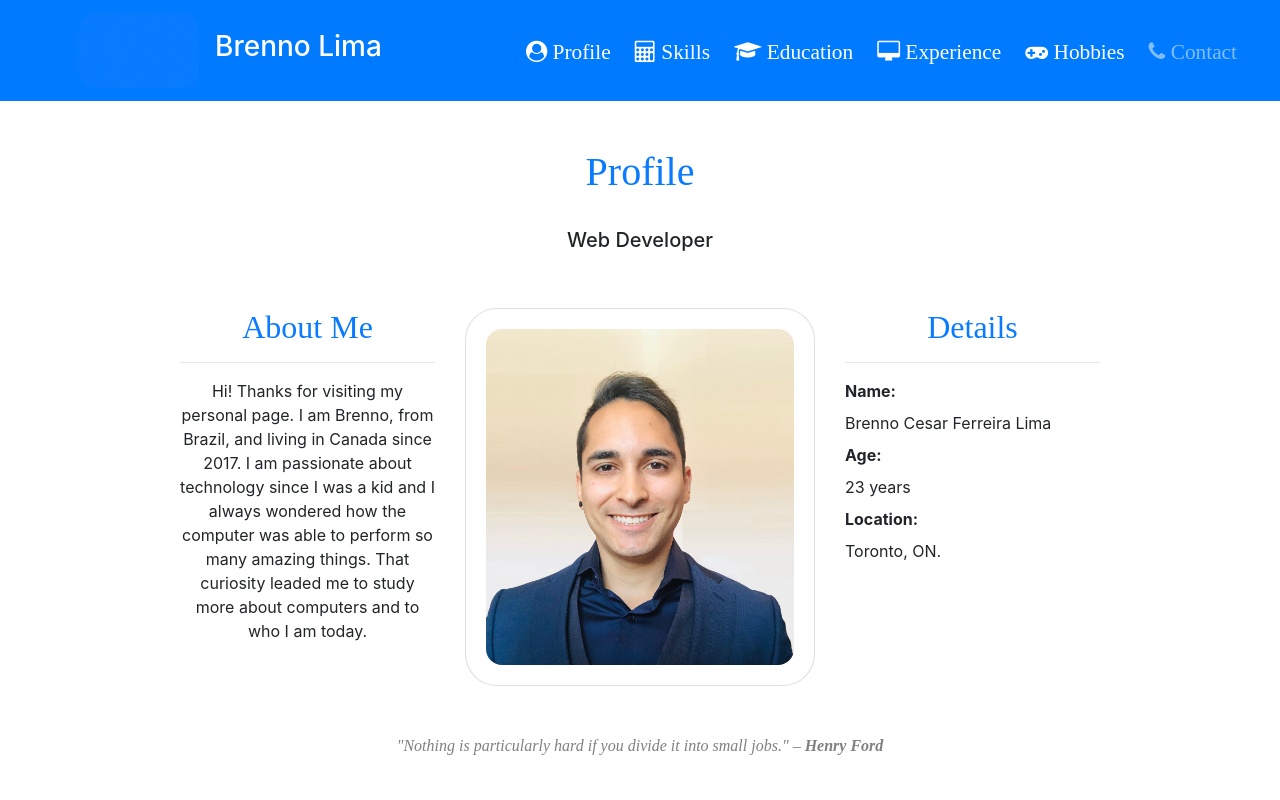
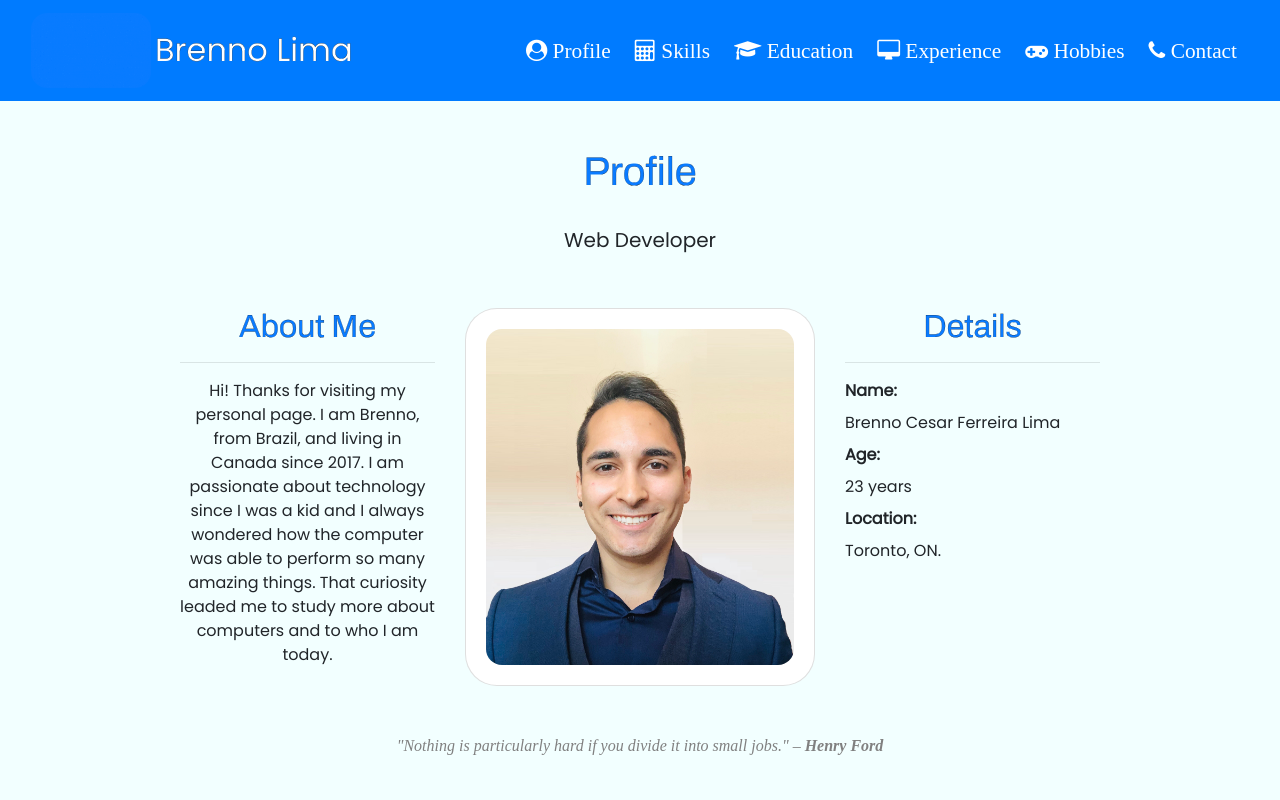
Before and after one commit to BrennoLima/brennolimaPortfolio, a React (Create React App) app: page / in a window 1280 px wide. Shown: the top 800 px of the page. Built offline with nearby package versions, Linux system fonts and the light colour scheme.

Commit message:
heroku deploy 1

```diff
--- a/public/index.html
+++ b/public/index.html
@@ -4,37 +4,16 @@
     <meta charset="utf-8">
     <meta name="viewport" content="width=device-width, initial-scale=1, shrink-to-fit=no">
     <meta name="theme-color" content="#000000">
-    <!--
-      manifest.json provides metadata used when your web app is added to the
-      homescreen on Android. See https://developers.google.com/web/fundamentals/engage-and-retain/web-app-manifest/
-    -->
-    <link rel="manifest" href="%PUBLIC_URL%/manifest.json">
-    <link rel="shortcut icon" href="%PUBLIC_URL%/favicon.ico">
-    <!--
-      Notice the use of %PUBLIC_URL% in the tags above.
-      It will be replaced with the URL of the `public` folder during the build.
-      Only files inside the `public` folder can be referenced from the HTML.
 
-      Unlike "/favicon.ico" or "favicon.ico", "%PUBLIC_URL%/favicon.ico" will
-      work correctly both with client-side routing and a non-root public URL.
-      Learn how to configure a non-root public URL by running `npm run build`.
-    -->
+    <link href="https://fonts.googleapis.com/css2?family=Archivo&family=Poppins&display=swap" rel="stylesheet">
+
     <title>Brenno Lima</title>
   </head>
+
   <body>
-    <noscript>
-      You need to enable JavaScript to run this app.
-    </noscript>
+
+    <noscript>You need to enable JavaScript to run this app.</noscript>
     <div id="root"></div>
-    <!--
-      This HTML file is a template.
-      If you open it directly in the browser, you will see an empty page.
 
-      You can add webfonts, meta tags, or analytics to this file.
-      The build step will place the bundled scripts into the <body> tag.
-
-      To begin the development, run `npm start` or `yarn start`.
-      To create a production bundle, use `npm run build` or `yarn build`.
-    -->
   </body>
 </html>
--- a/src/App.css
+++ b/src/App.css
@@ -1,5 +1,11 @@
 .App {
   text-align: center;
+}
+body{
+  background-color: #f2ffff;
+}
+body, input, button, textarea{
+  font-family: 'Poppins', sans-serif;
 }
 .padding{
   padding-top: 100px;
@@ -9,6 +15,14 @@
   padding: 50px 0px 50px 0px;
   border-bottom: 1px ridge;
   min-height:400px;
+}
+.header{
+  display: flex;
+  align-items: center;
+}
+.name{
+  font-size: 2rem;
+  height: 2rem;
 }
 .media-body{
   text-align: start;
@@ -27,7 +41,19 @@
 }
 h2, h1{
   color: #0a7bff;
-  font-family: "Times New Roman", Times, serif;
+  font-family: "Archivo", Times, serif;
+  -webkit-text-stroke-width: 0.2px;
+  -webkit-text-stroke-color: black;
+}
+h3{
+  -webkit-text-stroke-width: 0.2px;
+  -webkit-text-stroke-color: black;
+}
+a{
+  text-decoration: none !important;
+}
+a:hover{
+  color: lightblue;
 }
 .name, a{
   color: white;
@@ -37,12 +63,15 @@ h2, h1{
   font-style: italic;
   color: grey;
 }
-
 .centered{
   align-items: center;
 }
-.skills-container, #experience {
+.skills-container, #experience{
   background-color: lightblue;
+}
+#contact{
+  color:  white;
+  margin: auto;
 }
 .black{
   color: black;
@@ -53,7 +82,6 @@ h2, h1{
 img{
   border-radius: 1rem;
 }
-
 .section{
   padding-top: 100px;
   min-height: 700px;
@@ -61,3 +89,18 @@ img{
 .mt{
   margin-top: 6rem;
 }
+
+#icon-linkedin{
+  background-color: blue;
+  padding: 0.3rem;
+  border-radius: 0.5rem;
+  color: white;
+  font-size: 1.5rem;
+}
+#icon-mail{
+  font-size: 2rem;
+}
+#icon-github{
+  font-size: 2rem;
+  color: black;
+}
--- a/src/App.js
+++ b/src/App.js
@@ -7,6 +7,7 @@ import Skills from './components/SkillsComponent'
 import Education from './components/EducationComponent'
 import Experience from './components/ExperienceComponent'
 import Hobbies from './components/HobbiesComponent'
+
 class App extends Component {
 
   render() {
--- a/src/components/FooterComponent.js
+++ b/src/components/FooterComponent.js
@@ -4,16 +4,19 @@ function Footer(props){
 
     return(
         <div className="footer">
-            <div className="container mt-5">
-                <div className="row justify-content-center">
-                    <div className="col-3">
-                        <p>Footer</p>
+            <div className="container">
+                <div className="row justify-content-left align-items-center">
+                    <div className="col-12 col-md-3">
+                        <h3 id="contact">Contact me</h3>
                     </div>
-                    <div className="col-3">
-                        <p>Footer</p>
+                    <div className="col-12 col-md-3">
+                        <a className="fa fa-linkedin" id="icon-linkedin" href="https://www.linkedin.com/in/brennocesarlima/"> </a>{'  '}/brennolima
                     </div>
-                    <div className="col-3">
-                        <p>Footer</p>
+                    <div className="col-12 col-md-3">
+                        <a className="fa fa-envelope fa-lg" id="icon-mail" href="mailto:brennocesar@live.com"> </a> {'  '}brennocesar@live.com
+                    </div>
+                    <div className="col-12 col-md-3">
+                        <a className="fa fa-github fa-lg" id="icon-github" href="https://github.com/BrennoLima"> </a> {'  '}/brennolima
                     </div>
                 </div>
             </div>
--- a/src/components/HeaderComponent.js
+++ b/src/components/HeaderComponent.js
@@ -25,7 +25,7 @@ class Header extends Component{
                 <Navbar dark color="primary" fixed="top" expand="md">
                     <div className="container-fluid">
                         <NavbarToggler onClick={this.toggleNav}/>
-                        <NavbarBrand className="ml-5" href="/">
+                        <NavbarBrand className="mr-1" href="/">
                             <img src={Logo} alt="Logo"/>
                         </NavbarBrand>
                         <h3 className="name">Brenno Lima</h3>
@@ -58,7 +58,7 @@ class Header extends Component{
                                 </NavItem>
                                 <NavItem>
                                     <NavLink className="nav-link m-1" to="/">
-                                        <a className="fa fa-phone fa-lg"> Contact</a>
+                                        <a href="#contact" className="fa fa-phone fa-lg"> Contact</a>
                                     </NavLink>
                                 </NavItem>
                             </Nav>
--- a/src/components/HobbiesComponent.js
+++ b/src/components/HobbiesComponent.js
@@ -11,7 +11,6 @@ function Hobbies (props){
                 </div>
             </div>
         </div>
-
     );
 }
 
--- a/src/components/SkillsComponent.js
+++ b/src/components/SkillsComponent.js
@@ -1,6 +1,6 @@
 import React, {Component} from 'react';
 import {SKILLS} from '../shared/skills'
-import { CardBody, Card, CardTitle } from 'reactstrap';
+import { CardBody, Card } from 'reactstrap';
 
 class Skills extends Component{
 
@@ -19,7 +19,7 @@ class Skills extends Component{
             <div className="col-12 col-md-3 mb-1 mt-1">
                 <Card key={skill.id}>
                     <CardBody>
-                        <CardTitle>{skill.name}</CardTitle>
+                        {skill.name}
                     </CardBody>
                 </Card>
             </div>
```
